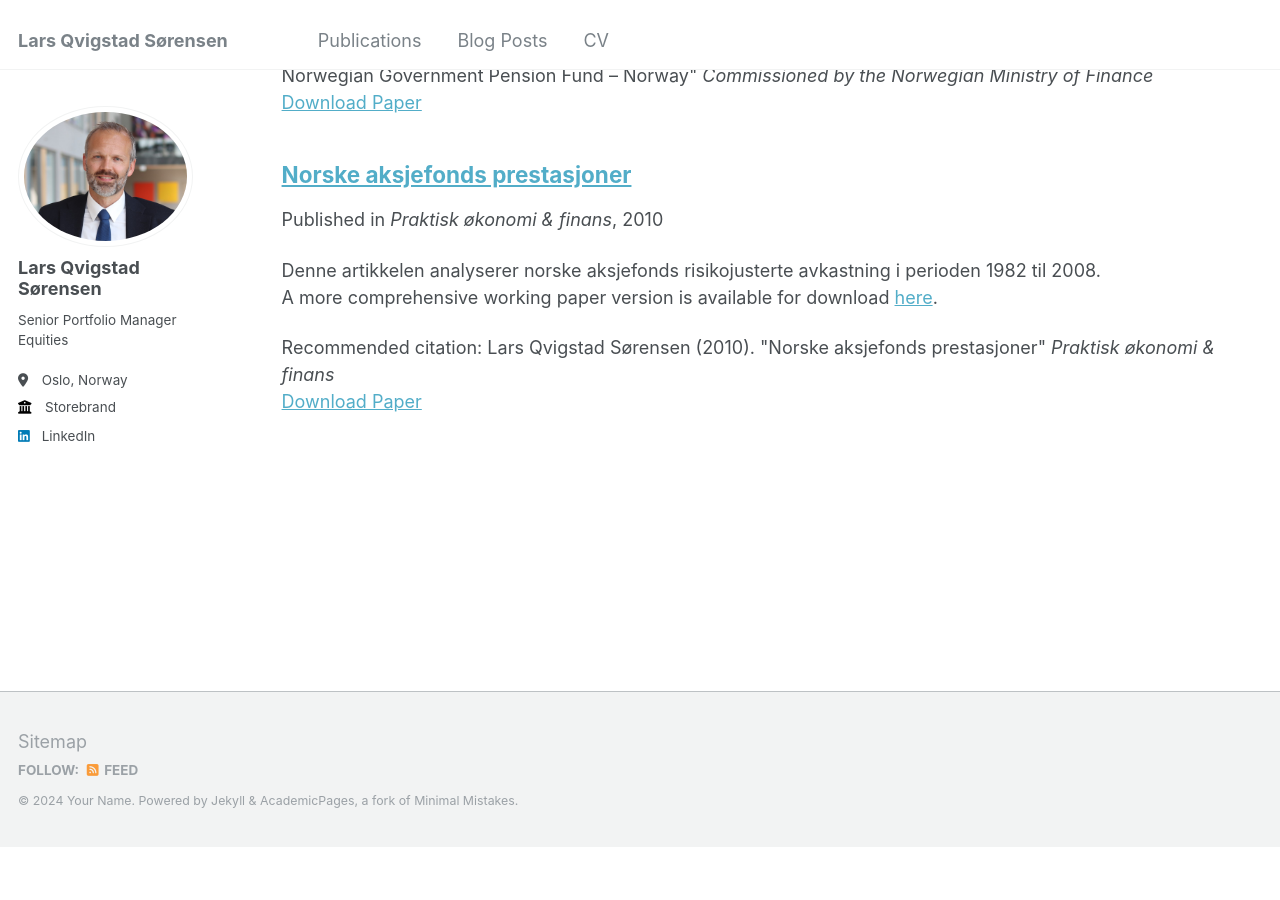
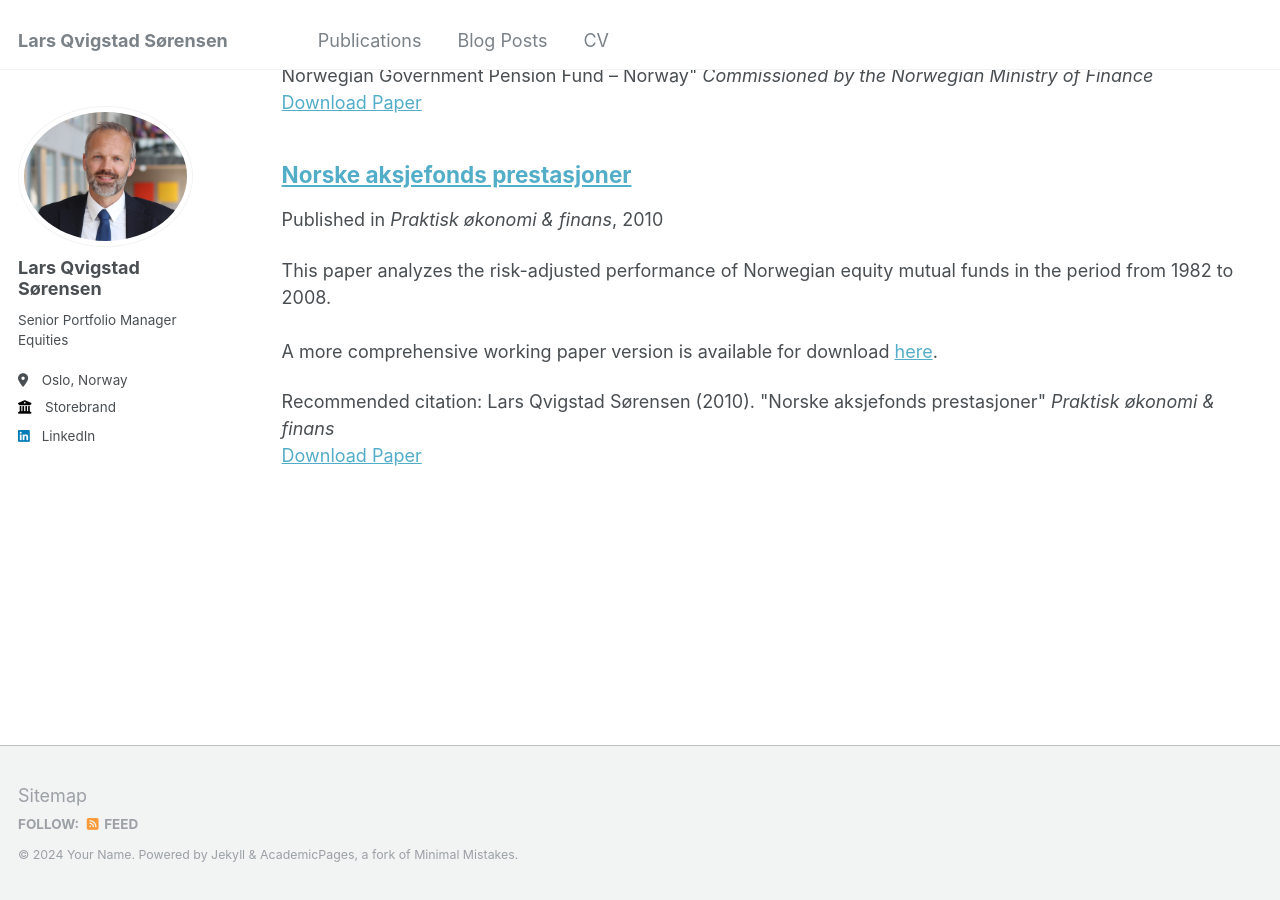
Before and after one commit to lars-qvigstad-sorensen/lars-qvigstad-sorensen.github.io, a Jekyll site: the page built from _pages/publications.md, in a window 1280 px wide and 900 px high, scrolled down 887 px. Built offline with Jekyll 4.4.1, drawn with Linux system fonts in a browser that asks for light colours; before the commit the page ends 1733 px from its top, so only the background shows below that.

Commit message:
Update 2010-07-norske-aksjefond.md

```diff
--- a/_publications/2010-07-norske-aksjefond.md
+++ b/_publications/2010-07-norske-aksjefond.md
@@ -2,7 +2,7 @@
 title: "Norske aksjefonds prestasjoner"
 collection: publications
 permalink: /publication/2010-07-norske-aksjefond
-excerpt: 'Denne artikkelen analyserer norske aksjefonds risikojusterte avkastning i perioden 1982 til 2008.<br />A more comprehensive working paper version is available for download [here](https://papers.ssrn.com/sol3/papers.cfm?abstract_id=1488745).'
+excerpt: 'This paper analyzes the risk-adjusted performance of Norwegian equity mutual funds in the period from 1982 to 2008.<br /><br />A more comprehensive working paper version is available for download [here](https://papers.ssrn.com/sol3/papers.cfm?abstract_id=1488745).'
 date: 2010-07-02
 venue: 'Praktisk økonomi & finans'
 paperurl: 'https://doi.org/10.18261/ISSN1504-2871-2010-02-10'
```
